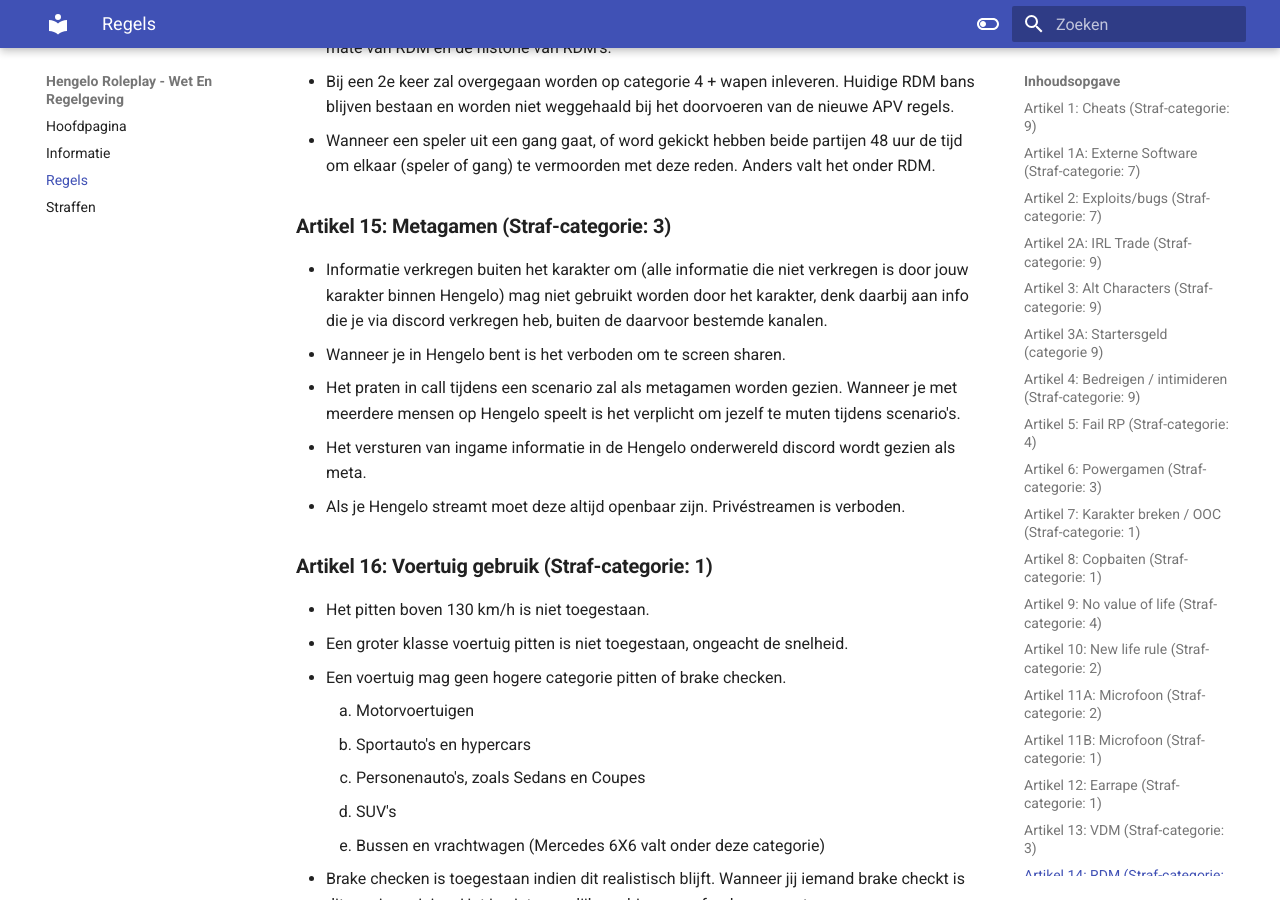
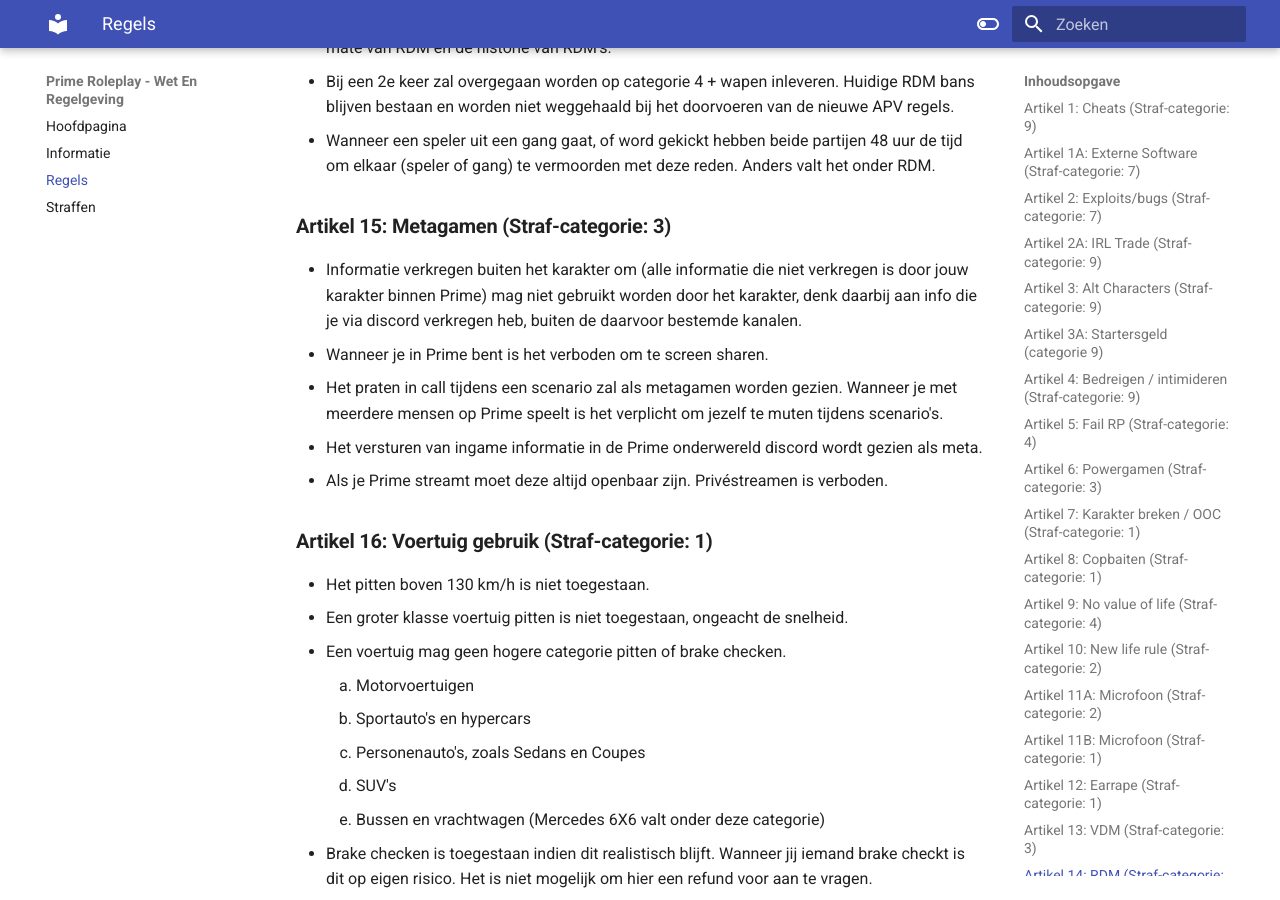
Before and after one commit to Pino-Pistool/PrimeAPV, an MkDocs documentation site: the page built from docs/algemeen.md, in a window 1280 px wide and 900 px high, scrolled down 7776 px. Built offline with MkDocs 1.6.1 and Material for MkDocs 9.7.7, drawn with Linux system fonts in a browser that asks for light colours; comment, search, counter and statistics services are not loaded; some of the changed text lies outside the part shown.

Commit message:
Hengelo -> Prime

```diff
--- a/docs/algemeen.md
+++ b/docs/algemeen.md
@@ -23,9 +23,9 @@
    - Het verhandelen van items, valuta, diensten en/of accounts voor echt geld is verboden.
 
 ### **Artikel 3: Alt Characters (Straf-categorie: 9)**
-   - Onder een alt character wordt verstaan dat een persoon meerdere accounts aanmaakt om binnen de stad Hengelo te spelen.
+   - Onder een alt character wordt verstaan dat een persoon meerdere accounts aanmaakt om binnen de stad Prime te spelen.
    - Het is verboden om een alt account aan te maken om vervolgens het banksaldo van dit account te overhandigen aan een speler, op welke manier dan ook.
-   - Het is niet toegestaan te spoofen om op die manier weer toegang te krijgen tot je account op Hengelo.
+   - Het is niet toegestaan te spoofen om op die manier weer toegang te krijgen tot je account op Prime.
 
 
 ### **Artikel 3A: Startersgeld (categorie 9)**
@@ -94,7 +94,7 @@
 
 ### **Artikel 7: Karakter breken / OOC (Straf-categorie: 1)**
    - Het is te allen tijde niet toegestaan om je karakter te breken. Alles onder Out Of Character valt hieronder. Ook woorden als "staff", "broodje", "tickets", "refund", "bug" zijn niet toegestaan.
-   - Het is alleen toegestaan om de Nederlandse/Engelse taal te spreken/typen in de stad Hengelo. (Uitzonderlijke situaties moeten bij een stafflid aangevraagd worden)
+   - Het is alleen toegestaan om de Nederlandse/Engelse taal te spreken/typen in de stad Prime. (Uitzonderlijke situaties moeten bij een stafflid aangevraagd worden)
    - Het karakter breken in porto valt hier ook onder. Een stafflid staat **altijd** in zijn recht een warn uit te delen op **ieder** moment, wanneer een speler zijn/haar karakter breekt.
    - Het is verboden om een ingame ban/warn te vermelden in de stad. Ook niet onder het mom "vakantie".
 
@@ -166,11 +166,11 @@
    - Wanneer een speler uit een gang gaat, of word gekickt hebben beide partijen 48 uur de tijd om elkaar (speler of gang) te vermoorden met deze reden. Anders valt het onder RDM.
 
 ### **Artikel 15: Metagamen (Straf-categorie: 3)**
-   - Informatie verkregen buiten het karakter om (alle informatie die niet verkregen is door jouw karakter binnen Hengelo) mag niet gebruikt worden door het karakter, denk daarbij aan info die je via discord verkregen heb, buiten de daarvoor bestemde kanalen.
-   - Wanneer je in Hengelo bent is het verboden om te screen sharen.
-   - Het praten in call tijdens een scenario zal als metagamen worden gezien. Wanneer je met meerdere mensen op Hengelo speelt is het verplicht om jezelf te muten tijdens scenario's.
-   - Het versturen van ingame informatie in de Hengelo onderwereld discord wordt gezien als meta.
-   - Als je Hengelo streamt moet deze altijd openbaar zijn. Privéstreamen is verboden.
+   - Informatie verkregen buiten het karakter om (alle informatie die niet verkregen is door jouw karakter binnen Prime) mag niet gebruikt worden door het karakter, denk daarbij aan info die je via discord verkregen heb, buiten de daarvoor bestemde kanalen.
+   - Wanneer je in Prime bent is het verboden om te screen sharen.
+   - Het praten in call tijdens een scenario zal als metagamen worden gezien. Wanneer je met meerdere mensen op Prime speelt is het verplicht om jezelf te muten tijdens scenario's.
+   - Het versturen van ingame informatie in de Prime onderwereld discord wordt gezien als meta.
+   - Als je Prime streamt moet deze altijd openbaar zijn. Privéstreamen is verboden.
 
 
 ### **Artikel 16: Voertuig gebruik (Straf-categorie: 1)**
@@ -242,7 +242,7 @@
 
 ### **Artikel 25: Manier van gebruik van /report**
 - Reports dienen duidelijk verwoord te zijn.
-- Voor RDM, metagaming en combatloggen hoef je geen report aan te maken. Hiervoor dien je een ticket aan te maken in de support Discord van Hengelo.
+- Voor RDM, metagaming en combatloggen hoef je geen report aan te maken. Hiervoor dien je een ticket aan te maken in de support Discord van Prime.
 - Wees altijd zo volledig mogelijk. Er komt geen hulp wanneer je de volgende uitspraken maakt: staff kom eens, of staff ik heb een vraag of alleen rdm/vdm.
 
 ### **Artikel 26: Spammen (Straf-categorie: 1)**
@@ -250,7 +250,7 @@
 - Onder spammen wordt ook verstaan het continu herhalen van berichten in /me.
 
 ### **Artikel 27: Het gebruiken van de Nederlandse taal (Straf-categorie: 1)**
-- Tijdens het spelen van de stad Hengelo, is het vereist om de Nederlandse taal te beheersen en toe te passen.
+- Tijdens het spelen van de stad Prime, is het vereist om de Nederlandse taal te beheersen en toe te passen.
 - Het standaard Engels spreken is niet toegestaan, binnen een bepaald karakter is dit wel mogelijk.
 
 ### **Artikel 27.1: Stemherkenning (Straf-categorie: 1)**
@@ -336,7 +336,7 @@
 - Kills van de politie tellen ook mee in de gang war aangezien je dood gaat in hetzelfde scenario.
 - Wanneer je dood bent gegaan tijdens een war met meerdere gangs mag je niet meer meedoen tot de war over is (ook niet met nieuwe redenen). Indien dit wel geconstateerd wordt, wordt dit bestraft met een straf uit de 2de categorie. Kortom, dood = dood (verkeersongevallen en dodelijke ongelukken vallen hier ook onder).
 - Indien je onbewust voor een 2de keer wordt doodgeschoten in een gangwar omdat je op een bepaalde plek bent, is dit op eigen risico. Indien men er vanaf weet en je bewust nog een keer shoot, zal dit vallen onder artikel 14.
-- Voor specificaties en extra informatie staan alle regels omtrent gangwars in de Hengelo Onderwereld Discord bij het kanaal [Gang-regels](https://discordapp.com/channels/777512381688709200/777515986567692308)
+- Voor specificaties en extra informatie staan alle regels omtrent gangwars in de Prime Onderwereld Discord bij het kanaal [Gang-regels](https://discordapp.com/channels/777512381688709200/777515986567692308)
 
 ### **Artikel 32.2: Ontvoeren (Straf-categorie: 1)**
 - Het ontvoeren van burgers is toegestaan vanaf minimaal 2 politie in dienst.
@@ -350,7 +350,7 @@
 ### **Artikel 33: Maximaal toegestaan aantal leden criminele organisaties**
 - Het aantal toegestane leden in een criminele organisatie is 20 leden.
 - Bovenstaand geldt voor erkende gangs en niet erkende gangs.
-- Vanaf 10 leden is het verplicht om in een discord te zitten van Hengelo, deze dient direct aangevraagd te worden via een ticket!
+- Vanaf 10 leden is het verplicht om in een discord te zitten van Prime, deze dient direct aangevraagd te worden via een ticket!
 - Het verbreken van bovenstaand artikel zal leiden tot een gang waarschuwing voor de betreffende gang.
 - Elke gang mag maximaal 8 friends hebben. Deze friends dienen ook de 'Friend' rol te hebben in de onderwereld discord.
 - Per scenario mogen er maximaal 5 friends koppelen. Ookal zijn er 8 in call, er mogen maar 5 aankoppelen
@@ -411,12 +411,12 @@
 
 ### **Artikel 39: Streamers en content creators (Straf-categorie: 6)**
 - Zorg er voor dat de mensen met wie je in discord zit van je streaming afweten.
-- Je bent als streamer een visitekaartje voor Hengelo. Mochten er dingen gebeuren, laat het ons weten via een ticket.
+- Je bent als streamer een visitekaartje voor Prime. Mochten er dingen gebeuren, laat het ons weten via een ticket.
 - Doordat je jezelf vrij makkelijk in de picture zet, kunnen wij wat strenger zijn tegen streamers, aangezien we live beelden van ze hebben.
 - Mocht je iets zien bij een andere streamer wat je niet bevalt. Spreek dan een stafflid aan of maak een ticket aan.
 - FailRP, RDM, VDM en dat soort zaken on-stream wordt direct bestraft.
-- De naam Hengelo moet in de titel van de stream staan zodat het ook door ons gevonden kan worden.
-- Hengelo in een kwaad daglicht zetten in je stream zal resulteren in een ban.
+- De naam Prime moet in de titel van de stream staan zodat het ook door ons gevonden kan worden.
+- Prime in een kwaad daglicht zetten in je stream zal resulteren in een ban.
 - Samenwerken met een hacker of het niet melden terwijl je weet dat er een hacker in de stad is, zal resulteren in een ban.
 
 ### **Artikel 40: Erotische roleplay (Straf-categorie: 5)**
@@ -523,4 +523,4 @@ Voorbeelden onder bovenstaand zijn uitspraken als "L" in Twitter.
 - Je mag niet uit een helicopter springen als jij de bestuurder bent. Tenzij je helicopter neerstort, dan mag dit wel.
 
 ---
-APV opgesteld uit naam van de beheersleden, bedoeld voor het eiland, de gemeente en de stad Hengelo Roleplay, opgetekend door Pino Pistool - pistool.exe, te Hengelo.
+APV opgesteld uit naam van de beheersleden, bedoeld voor het eiland, de gemeente en de stad Prime Roleplay, opgetekend door Pino Pistool - pistool.exe, te Prime.
--- a/mkdocs.yml
+++ b/mkdocs.yml
@@ -1,12 +1,12 @@
 # Project information
 
-site_name: Hengelo Roleplay - Wet En Regelgeving
-site_author: 'Hengelo Roleplay'
-site_url: 'https://hengeloroleplay.nl/apv'
+site_name: Prime Roleplay - Wet En Regelgeving
+site_author: 'Prime Roleplay'
+site_url: 'https://prime.nl/apv'
 use_directory_urls: false
 
 # Copyright
-copyright: Copyright &copy; 2026 Hengelo
+copyright: Copyright &copy; 2026 Prime
 
 # Configuration
 theme:
```
Also changed, not shown: README.md (+1 -1 lines), docs/index.md (+4 -4 lines), docs/informatie.md (+1 -1 lines).
